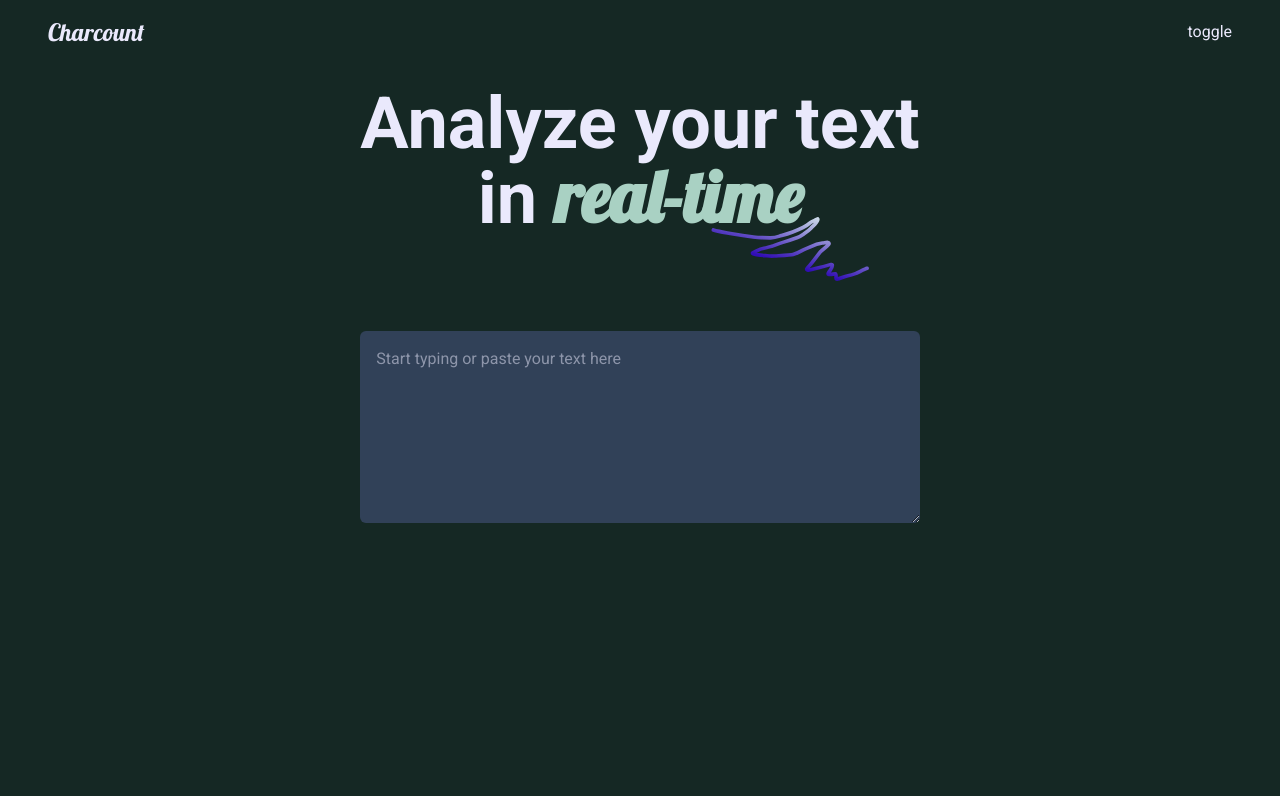
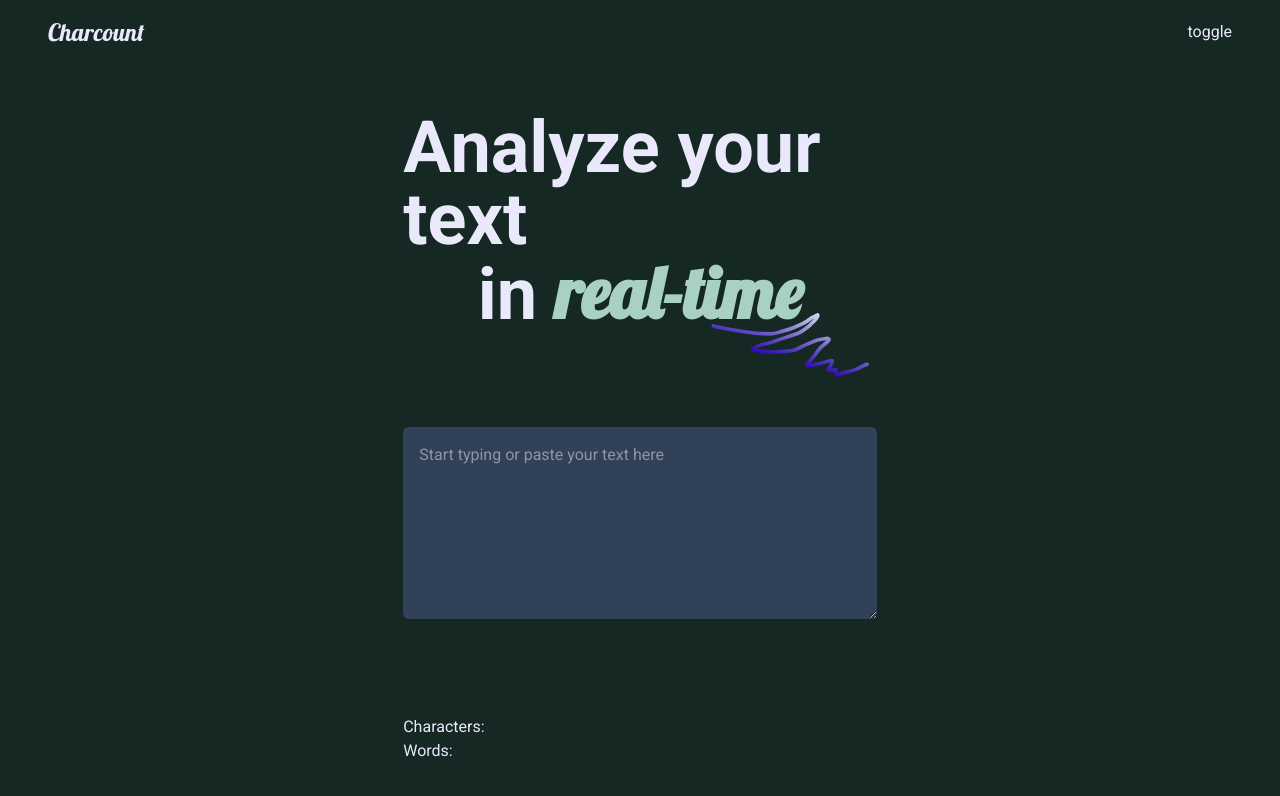
Before and after one commit to AtanasovCode/charcount, a React (Vite) app: page / in a window 1280 px wide. Shown: the top 796 px of the page. Built offline with nearby package versions, Linux system fonts and the light colour scheme; a web font is replaced by a local one.

Commit message:
add functions to count characters and words

```diff
--- a/src/App.tsx
+++ b/src/App.tsx
@@ -1,15 +1,28 @@
+import { useCharStore } from "../useCharStore";
+
 import Hero from "./ui/Hero";
 import Header from "./ui/Header";
 import TextInput from "./ui/TextInput";
 
 
 function App() {
+
+  const { wordCount, charCount } = useCharStore();
+
   return (
-    <div className="w-full h-dvh bg-background text-text font-display flex flex-col items-center justify-start gap-6">
+    <div className="w-full min-h-dvh bg-background px-6 xl:px-12 text-text font-display flex flex-col items-center justify-start gap-12">
       <Header />
-      <div className="flex flex-col gap-24 max-w-[95%] xl:max-w-[75%]">
+      <div className="w-full flex flex-col gap-12 xl:gap-24 xl:max-w-[40%]">
         <Hero />
         <TextInput />
+        <div className="Flex flex-col items-center justify-center">
+          <div>
+            Characters: {charCount}
+          </div>
+          <div>
+            Words: {wordCount}
+          </div>
+        </div>
       </div>
     </div>
   )
--- a/src/ui/Header.tsx
+++ b/src/ui/Header.tsx
@@ -1,6 +1,6 @@
 const Header = () => {
     return (
-        <div className="w-full px-12 py-4 flex items-center justify-between text-text">
+        <div className="w-full py-4 flex items-center justify-between text-text">
             <div className="font-fancy text-2xl">
                 Charcount
             </div>
--- a/src/ui/TextInput.tsx
+++ b/src/ui/TextInput.tsx
@@ -1,12 +1,40 @@
+import { useEffect } from "react";
+import { useCharStore } from "../../useCharStore";
+
+const TextInput = () => {
+
+    const {
+        userText,
+        setUserText,
+        charCount,
+        setCharCount,
+        setWordCount,
+    } = useCharStore();
+
+    const handleUserInput = (e: any) => {
+        const value = e.currentTarget.value;
+        setUserText(value);
+        setCharCount(value.trim().length);
+        setWordCount(value.trim().split(/\s+/).filter(Boolean).length);
+    };
+
+    const countString = (string: string) => {
+        const obj: any = {};
+        for (const char of string) {
+            obj[char] = (obj[char] || 0) + 1;
+        }
+        return obj;
+    };
 
 
-const TextInput = () => {
     return (
         <div className="w-full flex items-center justify-center text-text">
             <textarea
                 name="text"
+                value={userText}
+                onChange={(e) => handleUserInput(e)}
                 placeholder="Start typing or paste your text here"
-                className="w-full bg-slate-700 min-h-48 p-4 rounded-md"
+                className="w-full bg-slate-700 min-h-48 p-4 rounded-md outline-0"
             >
 
             </textarea>
--- a/useCharStore.ts
+++ b/useCharStore.ts
@@ -1,11 +1,22 @@
 import { create } from 'zustand'
 
 interface charStore {
-    bears: number
-    increase: (by: number) => void
+    userText: string;
+    setUserText: (value: string) => void;
+    charCount: number | null;
+    setCharCount: (value: number) => void;
+    wordCount: number | null;
+    setWordCount: (value: number) => void;
+    textAnalysis: string[] | null;
 }
 
 export const useCharStore = create<charStore>()((set) => ({
-    bears: 32,
-    increase: (by) => set((state) => ({ bears: state.bears + by })),
+    userText: "",
+    setUserText: (text: string) => set({ userText: text }),
+    charCount: null,
+    setCharCount: (value: number) => set({ charCount: value }),
+    wordCount: null,
+    setWordCount: (value: number) => set({ wordCount: value }),
+
+    textAnalysis: null,
 }))
```
